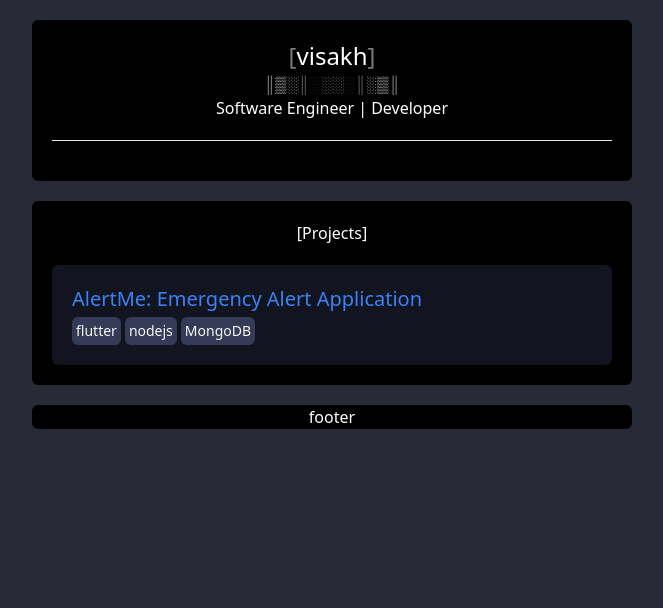
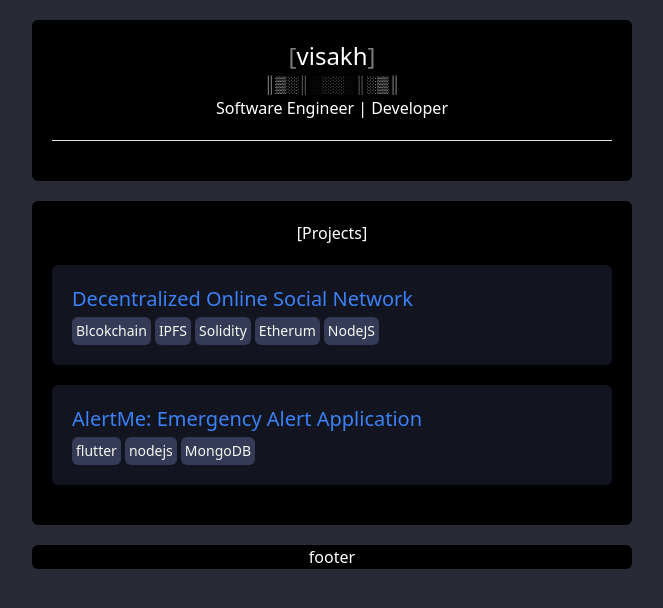
Before and after one commit to vskvj3/portfolio-nextjs, a Next.js app: page /projects in a window 1280 px wide. Shown: the top 608 px of the page, without its empty margins (308-971 px from the left). Built offline with nearby package versions, Linux system fonts and the light colour scheme.

Commit message:
proj: dposn

```diff
--- /dev/null
+++ b/pages/projects/dposn.md
@@ -0,0 +1,6 @@
+---
+title: 'Decentralized Online Social Network'
+date: '2020-01-02'
+github: 'https://github.com/vskvj3/DPOSN'
+tags: 'Blcokchain+IPFS+Solidity+Etherum+NodeJS'
+---
--- a/pages/projects/index.js
+++ b/pages/projects/index.js
@@ -20,23 +20,27 @@ export default function Projects({ allProjectsData }) {
           <ul>
             <p className=" text-center pb-5">[Projects]</p>
             {allProjectsData.map(({ id, date, tags, title }) => (
+              <Link href={`/projects/${encodeURIComponent(id)}`}>
                 <li
                   key={id}
-                className="bg-[#121420] text-[#f8f8f2] h-auto p-5 rounded-md"
+                  className="bg-[#121420] hover:bg-[#212438] text-[#f8f8f2] h-auto p-5 rounded-md mb-5"
                 >
-                <Link href={`/projects/${encodeURIComponent(id)}`}>
                   <span className=" text-blue-500 text-xl">{title}</span>
-                </Link>
+
                   <br />
                   <div className="flex">
                     {/* split tags by +, then show each tag inside a div */}
                     {tags.split("+").map((tag) => (
-                    <div key={tag} className="text-sm p-1 mr-1 mt-1 bg-[#353a57] rounded-md">
+                      <div
+                        key={tag}
+                        className="text-sm p-1 mr-1 mt-1 bg-[#353a57] rounded-md"
+                      >
                         {tag}
                       </div>
                     ))}
                   </div>
                 </li>
+              </Link>
             ))}
           </ul>
         </section>
```
Lines whose indentation alone changed are shown as unchanged.
